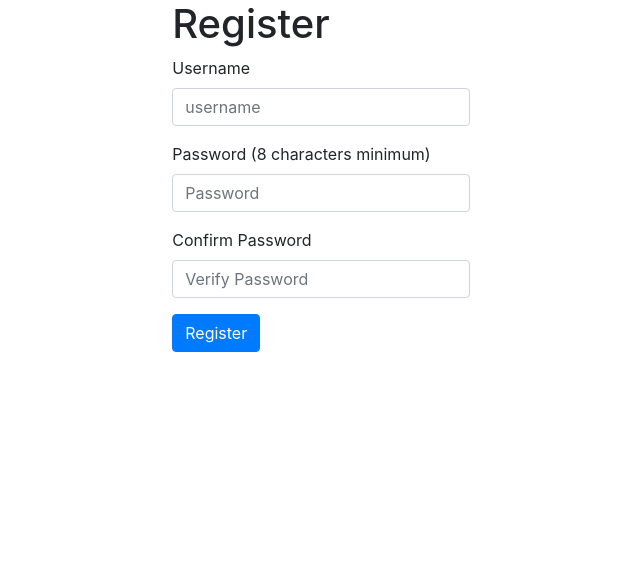
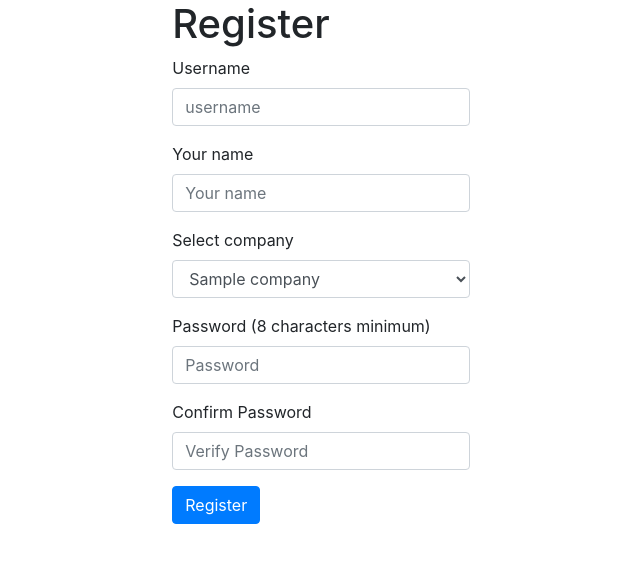
Before and after one commit to SamuilDimitrov/KanbanBoard, a Flask app: page /register in a window 1280 px wide. Shown: the part 56-619 px from the top of the page, without its empty margins (319-959 px from the left). Run offline with Flask 2, Linux system fonts and the light colour scheme; tables that the repository leaves empty hold one stand-in row (values such as "Sample post"); some libraries are stand-ins or nearby versions.

Commit message:
Registration improvment

```diff
--- a/app.py
+++ b/app.py
@@ -9,7 +9,7 @@ from sqlalchemy import asc
 
 
 from database import db_session, init_db
-from models import User
+from models import User, Board, Company, Task, Connections
 
 login_manager = LoginManager()
 
@@ -37,6 +37,9 @@ def register():
         return redirect(url_for('index'))
     if request.method == "POST":
         username = request.form["username"]
+        name = request.form["name"]
+        request.form["company"]
+        company = Company.query.filter_by(name=request.form["company"]).first()
         password = request.form["password"]
         confirm_pasword = request.form["verify_password"]
         user = User.query.filter_by(username=username).first()
@@ -44,14 +47,16 @@ def register():
             flash("This username already exists!","danger")
             return render_template("register.html")
         if confirm_pasword == password:
-            user = User(username=username, password=generate_password_hash(password))
+            user = User(username=username, password=generate_password_hash(password), name=name, company_id=company.id)
             db_session.add(user)
             db_session.commit()
             flash("Registration complete!","success")
             return redirect(url_for('login'))
         else:
             flash("Passwords doesn`t match!","danger")
-    return render_template("register.html")
+
+    companyes = Company.query.all()
+    return render_template("register.html", companyes = companyes)
 
 @app.route('/login', methods=['GET', 'POST'])
 def login():
--- a/models.py
+++ b/models.py
@@ -11,7 +11,7 @@ class User(Base):
     id = Column(Integer, primary_key=True)
     username = Column(String(80), unique=True, nullable=False)
     password = Column(String(120), nullable=False)
-    name = Column(String(100), nullable=False)
+    name = Column(String(200), nullable=False)
     company_id = Column(Integer, ForeignKey('company.id'), nullable=True)
     login_id = Column(String(36), nullable=True)
 
@@ -32,7 +32,6 @@ class Board(Base):
     project_name = Column(String(80), unique=True, nullable=False)
     description = Column(String(1000), nullable=True)
     company_id = Column(Integer, ForeignKey('company.id'), nullable = False)
-
 
 class Company(Base):
     __tablename__ = 'company'
--- a/templates/register.html
+++ b/templates/register.html
@@ -14,6 +14,18 @@ Register
                 <input type="text" name="username" class="form-control" placeholder="username" maxlength="80" required />
             </div>
             <div class="form-group">
+                <label for="exampleInputUsername">Your name</label>
+                <input type="text" name="name" class="form-control" placeholder="Your name" maxlength="200" required />
+            </div>
+            <div class="form-group">
+                <label for="exampleFormControlSelect1">Select company</label>
+                <select name="company" class="form-control" id="exampleFormControlSelect1">
+                    {% for company in companyes %}
+                        <option>{{company.name}}</option>
+                    {% endfor %}
+                </select>
+              </div>
+            <div class="form-group">
                 <label for="exampleInputPassword1">Password (8 characters minimum)</label>
                 <input type="password" name="password" class="form-control" id="exampleInputPassword1" placeholder="Password" maxlength="100"  required>
             </div>
```
Also changed, not shown: database.py (line endings or trailing spaces).
